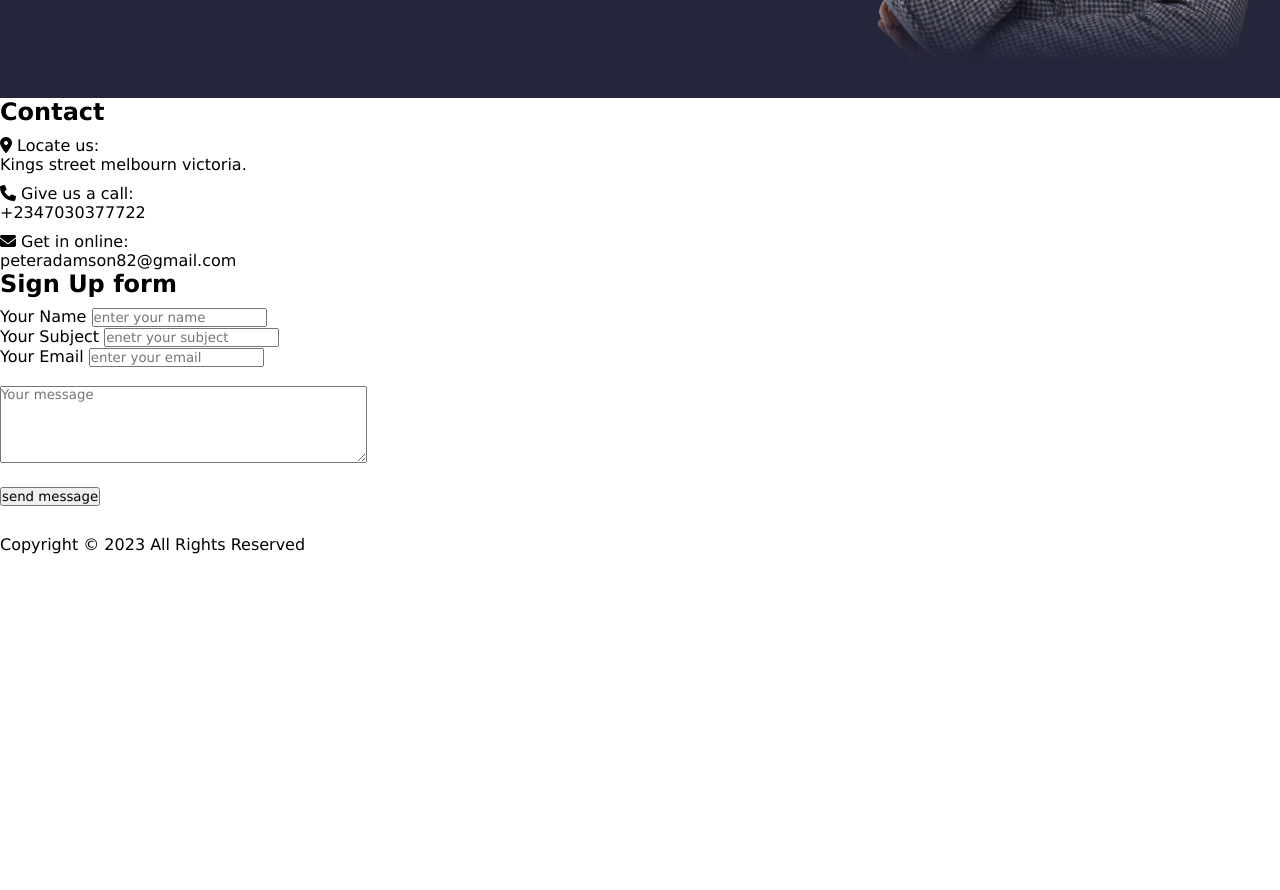
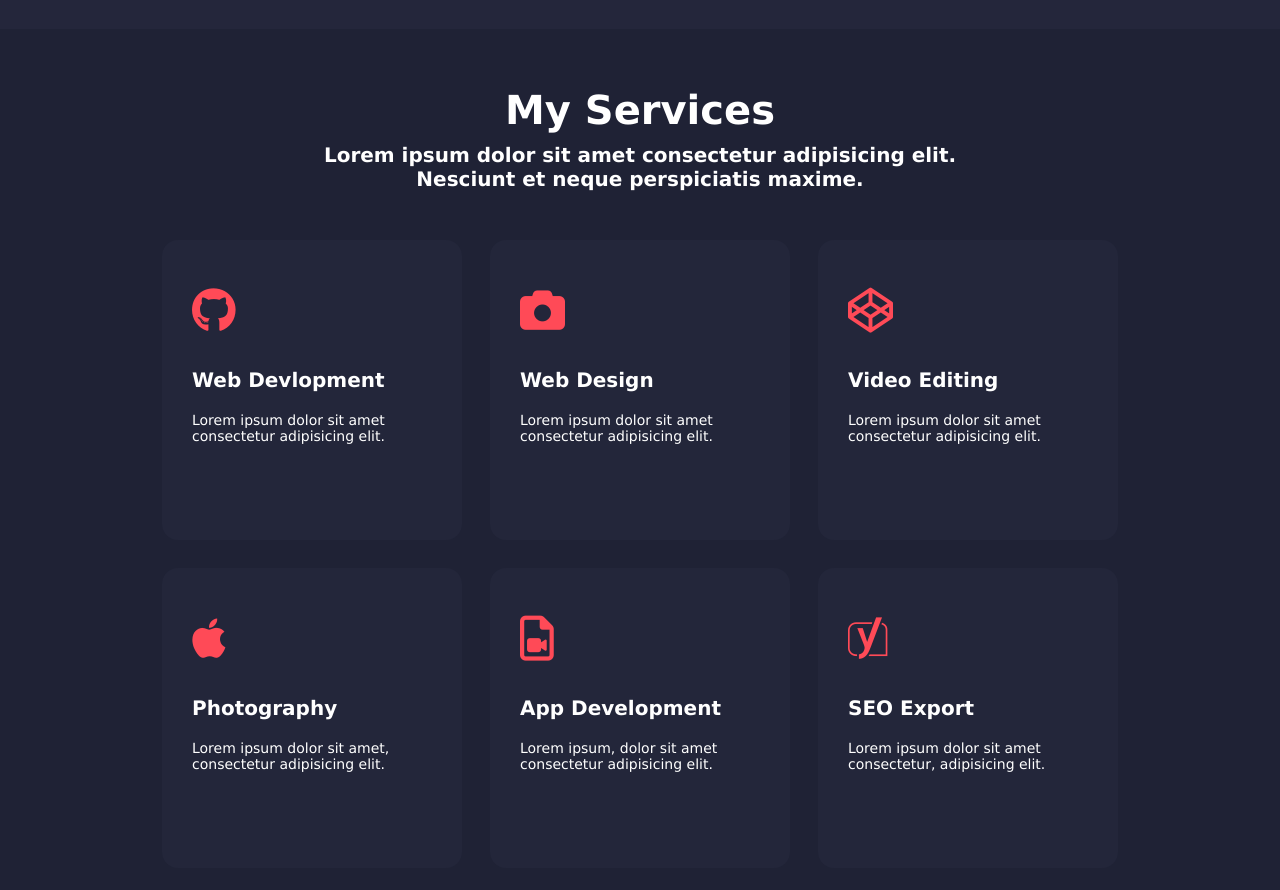
Before and after one commit to peter0532/portfolio-website, a plain HTML site: page index.html in a window 1280 px wide. Shown: the part 645-1535 px from the top of the page. Before the commit the page ends 1199 px from the top, so only its background shows below. Drawn offline with Linux system fonts and the light colour scheme.

Commit message:
third commit

```diff
--- a/index.html
+++ b/index.html
@@ -15,14 +15,13 @@
 
   <body>
 
-      <header class="horizontal">
-        <div id="brand">
+    <header class="horizontal">
+       <div>
           <img src="./images/logo.png" alt="logo" width="90px">
         </div>
-
-        <nav>
+          <nav>
           <ul class="horizontal">
-            <li class="nav-item"><a href="index.html">home</a></li>
+            <li class="nav-item"><a href="index.html">Home</a></li>
             <li  class="nav-item"><a href="#about">About</a></li>
             <li  class="nav-item"><a href="#services">Services</a></li>
             <li  class="nav-item"><a href="#skills">Skills</a></li>
@@ -31,13 +30,12 @@
             <li  class="nav-item"><a href="#contact">contact</a></li>
           </ul>
         </nav>
-
-      </header>
+    </header>
     <main>
       <section class="home">
   <div id="social-icons">
      <div class="icons">
-       <i class="fa-brands fa-facebook-f"></i>
+       <i class="fa-brands fa-facebook"></i>
     </div>
     <div class="icons">
       <i class="fa-brands fa-twitter"></i>
@@ -69,7 +67,38 @@
 
       </div>
       </section>
+      <section class="services">
+        <div class="offer">
+       <h1>My Services</h1>
 
+          <p>
+          Lorem ipsum dolor sit amet consectetur adipisicing elit. <br>
+           Nesciunt et neque perspiciatis maxime.
+        </p>
+  </div>
+ <div class="grid">
+    <div class="item">
+      <div id="logo-icons"><i class="fa fa-github"></i></div>
+      <h1>Web Devlopment</h1>
+      <p>Lorem ipsum dolor sit amet consectetur adipisicing elit.</p>
+    </div>
+   <div class="item">
+    <div id="logo-icons"><i class="fa fa-camera"></i></div>
+      <h1>Web Design</h1><p>Lorem ipsum dolor sit amet consectetur adipisicing elit.</p></div>
+    <div class="item">
+      <div id="logo-icons"><i class="fa fa-codepen"></i></div>
+      <h1>Video Editing</h1><p>Lorem ipsum dolor sit amet consectetur adipisicing elit. </p></div>
+    <div class="item">
+      <div id="logo-icons"><i class="fa fa-apple"></i></div>
+      <h1>Photography</h1><p>Lorem ipsum dolor sit amet, consectetur adipisicing elit.</p></div>
+    <div class="item">
+      <div id="logo-icons"><i class="fa fa-file-video-o"></i></div>
+      <h1>App Development</h1><p>Lorem ipsum, dolor sit amet consectetur adipisicing elit.</p></div>
+    <div class="item">
+      <div id="logo-icons"><i class="fa fa-yoast"></i></div>
+      <h1>SEO Export</h1><p>Lorem ipsum dolor sit amet consectetur, adipisicing elit. </p></div>
+  </div>
+    </section>
       <section>
         <div id="contact">
           <a href="#contact"></a>
--- a/styles/style.css
+++ b/styles/style.css
@@ -7,8 +7,11 @@
 }
 
 header {
+  width: 100%;
+  margin: 0px;
   background-color: #1f2235;
-  padding: 38px 98px;
+  padding: 35px 98px;
+  position: fixed;
 }
 
 .horizontal {
@@ -30,7 +33,7 @@ header {
 }
 
 .nav-item a:hover {
-  color: #ff4a57;
+  color: rgb(255, 74, 87);
 }
 
 .home {
@@ -48,12 +51,12 @@ header {
   background-color: #24263b;
   color: #fff;
   padding: 8px 10px;
-  border: 2px solid red;
+  border: 2px solid rgb(255, 74, 87);
   border-radius: 50%;
 }
 
 .icons:hover {
-  background-color: #bd1924;
+  background-color: rgb(255, 74, 87);
 }
 
 #p-name {
@@ -77,7 +80,7 @@ p {
 
 #img-1 {
   margin-left: 755px;
-  margin-top: -35%;
+  margin-top: -32%;
 }
 
 .reel {
@@ -87,13 +90,13 @@ p {
   height: 4em;
   border-radius: 3em;
   background: inherit;
-  border: 4px solid red;
+  border: 4px solid rgb(255, 74, 87);
   font-family: Arial, Helvetica, sans-serif;
   color: white;
 }
 
 .reel:hover {
-  background-color: #bd1924;
+  background-color: rgb(255, 74, 87);
   transition: 0.5s;
 }
 #play {
@@ -105,7 +108,87 @@ p {
   font-size: 20px;
   height: 45px;
   border-radius: 3em;
-  background: red;
+  background: rgb(255, 74, 87);
   border: none;
   color: #fff;
 }
+
+.services {
+  justify-content: space-between;
+  background-color: #1f2235;
+  padding: 28px 98px;
+  margin-top: 0px;
+}
+
+.offer {
+  color: white;
+  font-size: 20px;
+  font-weight: 600;
+  text-decoration: none;
+  margin-top: 30px;
+  margin-bottom: 30px;
+  text-align: center;
+}
+
+.offer h1 {
+  font-size: 40px;
+  font-weight: 600;
+}
+
+.offer p {
+  font-size: 20px;
+  font-weight: 600;
+}
+
+.item {
+  height: 300px;
+  width: 300px;
+  background-color: #23263a;
+  margin: 14px;
+  border-radius: 16px;
+  align-items: center;
+}
+
+.item h1 {
+  font-size: 20px;
+  font-weight: 700;
+  color: white;
+  text-align: left;
+  padding: 30px;
+}
+
+.item p {
+  font-size: 14px;
+  font-weight: 300;
+  color: white;
+  text-align: left;
+  margin-top: -40px;
+  padding: 30px;
+}
+
+.item:hover {
+  background-color: #ff4a57;
+  transition: -0.3ms;
+}
+
+
+.grid {
+  display: grid;
+  grid-template-columns: 1fr 1fr 1fr;
+  justify-content: center;
+  padding: 5px 88px;
+}
+
+#logo-icons{
+margin-left:10%;
+font-size:45px;
+margin-top:15%;
+color: rgb(255, 74, 87);
+}
+
+
+#logo-icons:hover{
+color: white;
+transition: 0.5s;
+
+}
```
